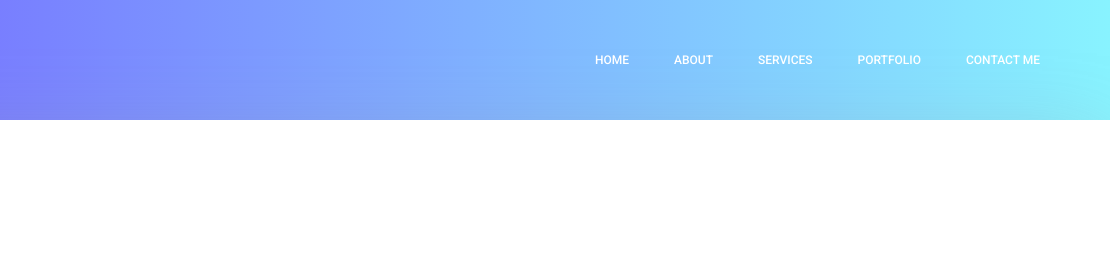
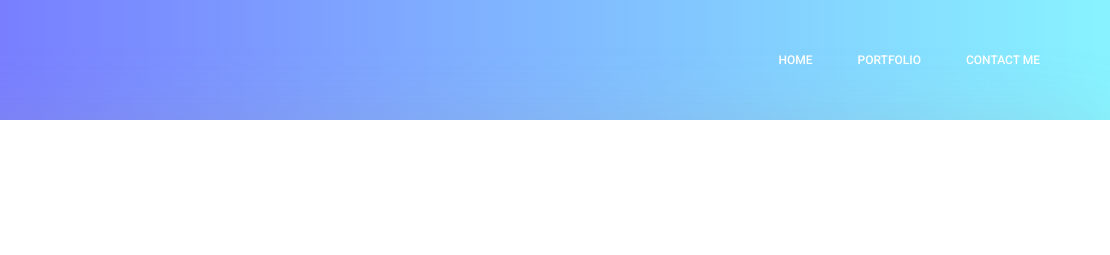
Before and after one commit to ishe19/ishe19.github.io, a plain HTML site: page portfolio.html in a window 1280 px wide. Shown: the top 255 px of the page, 170-1280 px from the left. Drawn offline with Linux system fonts and the light colour scheme.

Commit message:
Update portfolio.html

```diff
--- a/portfolio.html
+++ b/portfolio.html
@@ -38,9 +38,10 @@
 						<div class="collapse navbar-collapse offset" id="navbarSupportedContent">
 							<ul class="nav navbar-nav menu_nav ml-auto">
 								<li class="nav-item active"><a class="nav-link" href="index.html">Home</a></li>
-								<li class="nav-item"><a class="nav-link" href="about-us.html">About</a></li>
-								<li class="nav-item"><a class="nav-link" href="services.html">Services</a></li>
 								<li class="nav-item"><a class="nav-link" href="portfolio.html">Portfolio</a></li>
+								<!-- <li class="nav-item"><a class="nav-link" href="about-us.html">About</a></li>  -->
+								<!-- <li class="nav-item"><a class="nav-link" href="services.html">Services</a></li>  -->
+
 								<!-- <li class="nav-item submenu dropdown">
 									<a href="#" class="nav-link dropdown-toggle" data-toggle="dropdown" role="button" aria-haspopup="true" aria-expanded="false">Pages</a>
 									<ul class="dropdown-menu">
```
